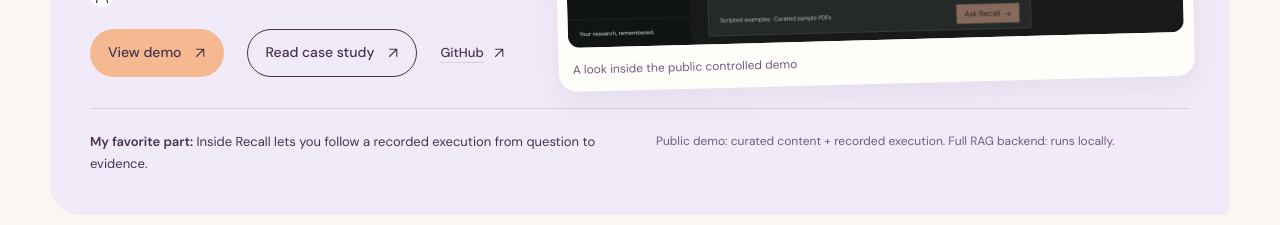
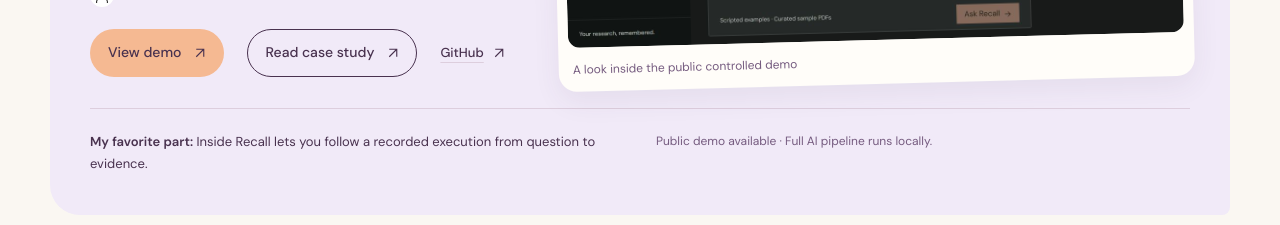
Before and after one commit to ayraagrawal-byte/ayra-agrawal-portfolio, a Next.js app: page / in a window 1280 px wide. Shown: the part 1180-1405 px from the top of the page. Built offline with nearby package versions, Linux system fonts and the light colour scheme; no server answers.

Commit message:
Finalize approved portfolio for publication

```diff
--- a/app/page.tsx
+++ b/app/page.tsx
@@ -149,8 +149,7 @@
               recorded execution from question to evidence.
             </p>
             <p className="project-caveat">
-              Public demo: curated content + recorded execution. Full RAG
-              backend: runs locally.
+              Public demo available · Full AI pipeline runs locally.
             </p>
           </div>
         </article>
```
Also changed, not shown: 1 other file (tests, documents, lock files or other folders).
